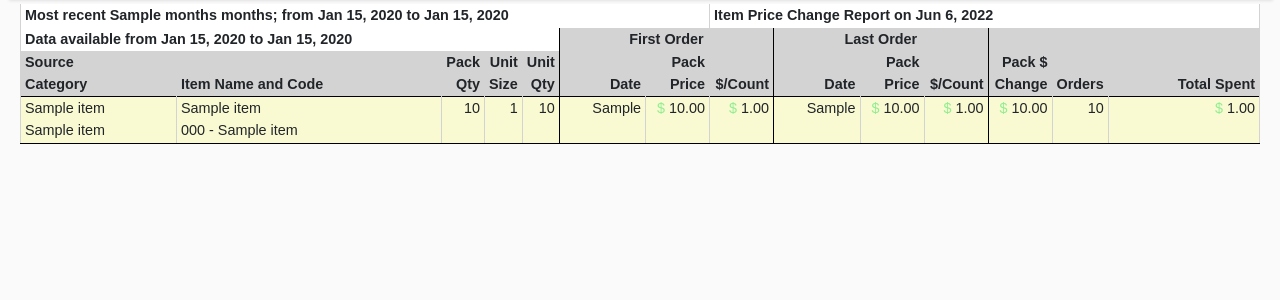
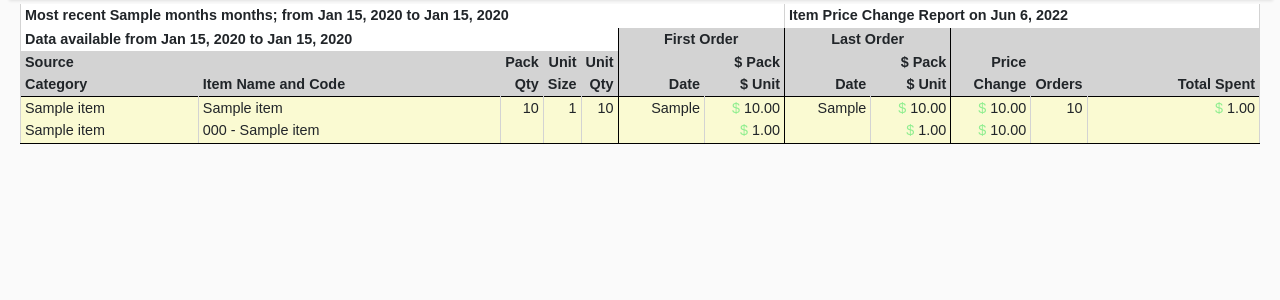
Before and after one commit to adamtorres/inventory, a Django app: template web/inventory/templates/inventory/item_price_change.html in a window 1280 px wide. Shown: the part 78-378 px from the top of the page. Run offline with Django 4.2, Linux system fonts and the light colour scheme; the template is opened without the code that fills it: most values are stand-ins (such as "Sample title", 1, 10 or a date in 2020); parts of the project's set-up code (start-up, migrations or seed data) failed here and were passed over; some libraries are stand-ins or nearby versions.

Commit message:
Added unit_price_change to database function. Added unit price change to report template. Stacked pack/unit dollar fields to clear up some horizontal space as the row is already 2 lines.

```diff
--- a/web/inventory/templates/inventory/item_price_change.html
+++ b/web/inventory/templates/inventory/item_price_change.html
@@ -54,6 +54,9 @@
 .thinner-number {
     width: 2rem;
 }
+.thick-dollar {
+    width: 5rem;
+}
 .thin-dollar {
     width: 4rem;
 }
@@ -75,7 +78,7 @@
     <th colspan="7" style="background-color: white;">
         Most recent {{ itempricechange.settings.months }} months; from {{ itempricechange.settings.start_date|date:"M j, Y" }} to {{ itempricechange.settings.end_date|date:"M j, Y" }}
     </th>
-    <th colspan="7" style="background-color: white;">
+    <th colspan="5" style="background-color: white;">
         Item Price Change Report on {% now "M j, Y" %}
     </th>
 </tr>
@@ -83,13 +86,11 @@
     <th class="right-border" colspan="5" style="background-color: white;">
         Data available from {{ itempricechange.stats.min_date|date:"M j, Y" }} to {{ itempricechange.stats.max_date|date:"M j, Y" }}
     </th>
-    <th style="text-align: center;" class="right-border" colspan="3">First Order</th>
-    <th style="text-align: center;" class="right-border" colspan="3">Last Order</th>
+    <th style="text-align: center;" class="right-border" colspan="2">First Order</th>
+    <th style="text-align: center;" class="right-border" colspan="2">Last Order</th>
     <th colspan="3"></th>
 </tr>
 <tr>
-{#    <th>Source</th>#}
-{#    <th>Category</th>#}
     <th>
         <div>Source</div>
         <div>Category</div>
@@ -99,12 +100,10 @@
     <th class="right-align thinner-number">Unit Size</th>
     <th class="right-align thinner-number right-border">Unit Qty</th>
     <th class="right-align date-col">Date</th>
-    <th class="right-align thin-dollar">Pack Price</th>
-    <th class="right-align thin-dollar right-border">$/Count</th>
+    <th class="right-align thick-dollar right-border"><div>$ Pack</div><div>$ Unit</div></th>
     <th class="right-align date-col">Date</th>
-    <th class="right-align thin-dollar">Pack Price</th>
-    <th class="right-align thin-dollar right-border">$/Count</th>
-    <th class="right-align thin-dollar">Pack $ Change</th>
+    <th class="right-align thick-dollar right-border"><div>$ Pack</div><div>$ Unit</div></th>
+    <th class="right-align thick-dollar">Price Change</th>
     <th class="right-align thin-number">Orders</th>
     <th class="right-align">Total Spent</th>
 </tr>
@@ -126,18 +125,25 @@
         <td class="right-align">{{ item_data.unit_size }}</td>
         <td class="right-align right-border">{{ item_data.unit_quantity|floatformat|intcomma }}</td>
         <td class="right-align">{{ item_data.first_order }}</td>
-        <td class="dollar-cell right-align">{{ item_data.first_pack_price|floatformat:2|intcomma }}</td>
-        <td class="dollar-cell right-align right-border">{{ item_data.first_price_per_count|floatformat:2|intcomma }}</td>
+        <td class="right-align right-border">
+            <div class="dollar-cell">{{ item_data.first_pack_price|floatformat:2|intcomma }}</div>
+            <div class="dollar-cell">{{ item_data.first_price_per_count|floatformat:2|intcomma }}</div>
+        </td>
         <td class="right-align">{{ item_data.last_order }}</td>
-        <td class="dollar-cell right-align">{{ item_data.last_pack_price|floatformat:2|intcomma }}</td>
-        <td class="dollar-cell right-align right-border">{{ item_data.last_price_per_count|floatformat:2|intcomma }}</td>
-        <td class="dollar-cell right-align">
+        <td class="right-align right-border">
+            <div class="dollar-cell">{{ item_data.last_pack_price|floatformat:2|intcomma }}</div>
+            <div class="dollar-cell">{{ item_data.last_price_per_count|floatformat:2|intcomma }}</div>
+        </td>
+        <td class="right-align">
             {% if item_data.pack_price_change == 0 %}
-                <span class="text-muted">-</span>
+                <div class="dollar-cell"><span class="text-muted">-</span></div>
+                <div class="dollar-cell"><span class="text-muted">-</span></div>
             {% elif item_data.pack_price_change < 0 %}
-                <span class="negative-dollar">{{ item_data.pack_price_change|floatformat:2|intcomma }}</span>
+                <div class="dollar-cell"><span class="negative-dollar">{{ item_data.pack_price_change|floatformat:2|intcomma }}</span></div>
+                <div class="dollar-cell"><span class="negative-dollar">{{ item_data.unit_price_change|floatformat:2|intcomma }}</span></div>
             {% else %}
-                {{ item_data.pack_price_change|floatformat:2|intcomma }}
+                <div class="dollar-cell">{{ item_data.pack_price_change|floatformat:2|intcomma }}</div>
+                <div class="dollar-cell">{{ item_data.unit_price_change|floatformat:2|intcomma }}</div>
             {% endif %}
         </td>
         <td class="right-align">{{ item_data.orders|intcomma }}</td>
```
Also changed, not shown: web/inventory/migrations/0022_f_item_price_change_report.py.
